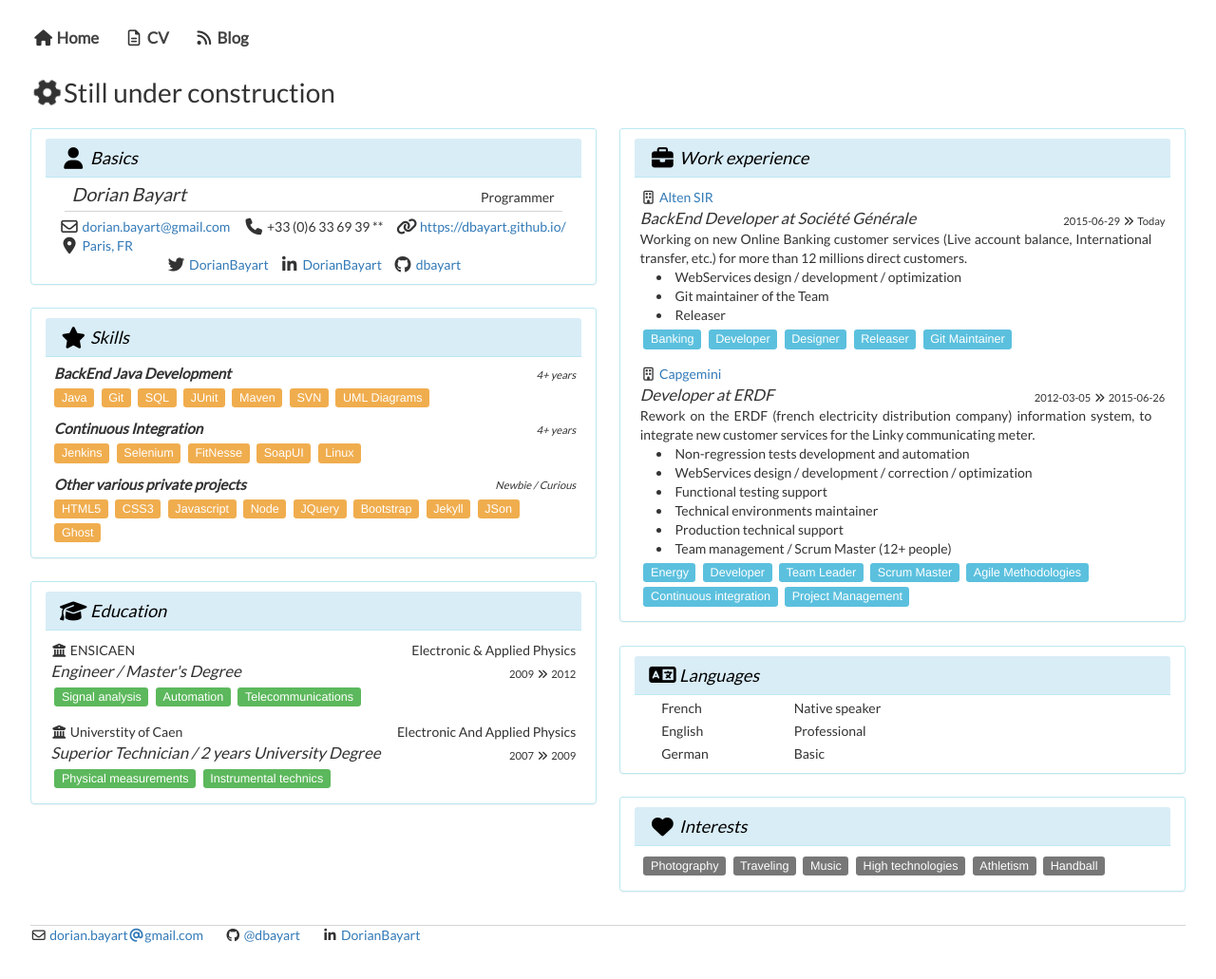
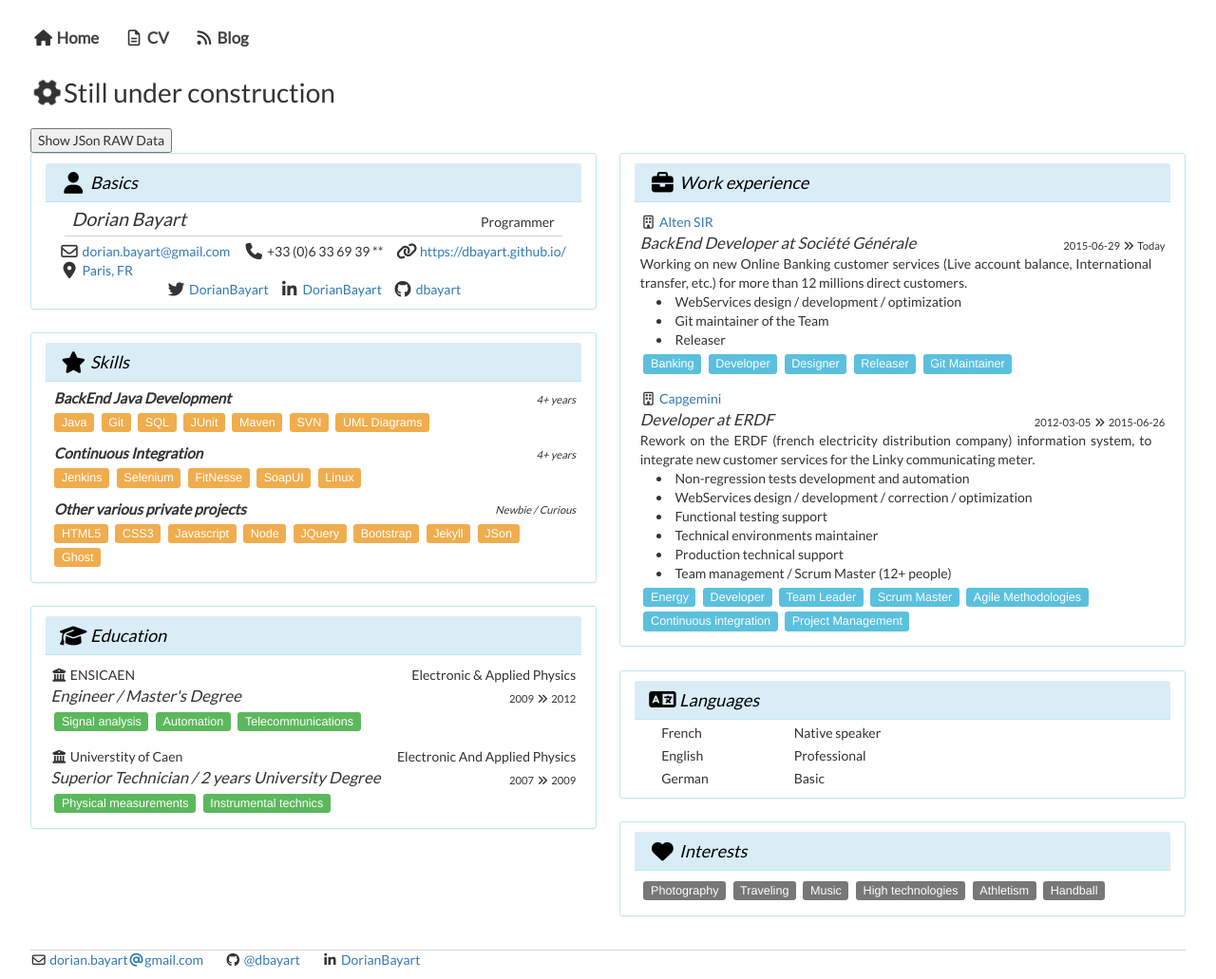
Before and after one commit to dorianbayart/dorianbayart.github.io, a Jekyll site: the page built from cv/index.html, in a window 1280 px wide. Shown: the whole page at 95% size. Built offline with Jekyll 4.4.1, drawn with Linux system fonts in a browser that asks for light colours; nearby versions of some CDN libraries; before the commit the page ends 1005 px from its top, so only the background shows below that.

Commit message:
Update index.html

```diff
--- a/cv/index.html
+++ b/cv/index.html
@@ -5,7 +5,7 @@
 
 <div class="blurb">
 	<h1><i class="fa fa-cog slow-spin fa-fw"></i>Still under construction</h1>
-	<pre id="json" style="display: none;">{% include_relative cv_dbayart.json %}</pre>
+	<button id="showButton">Show JSon RAW Data</button><pre id="json">{% include_relative cv_dbayart.json %}</pre>
 	<div class="grid" id="json_ul"></div>
 </div><!-- /.blurb -->
 
```
